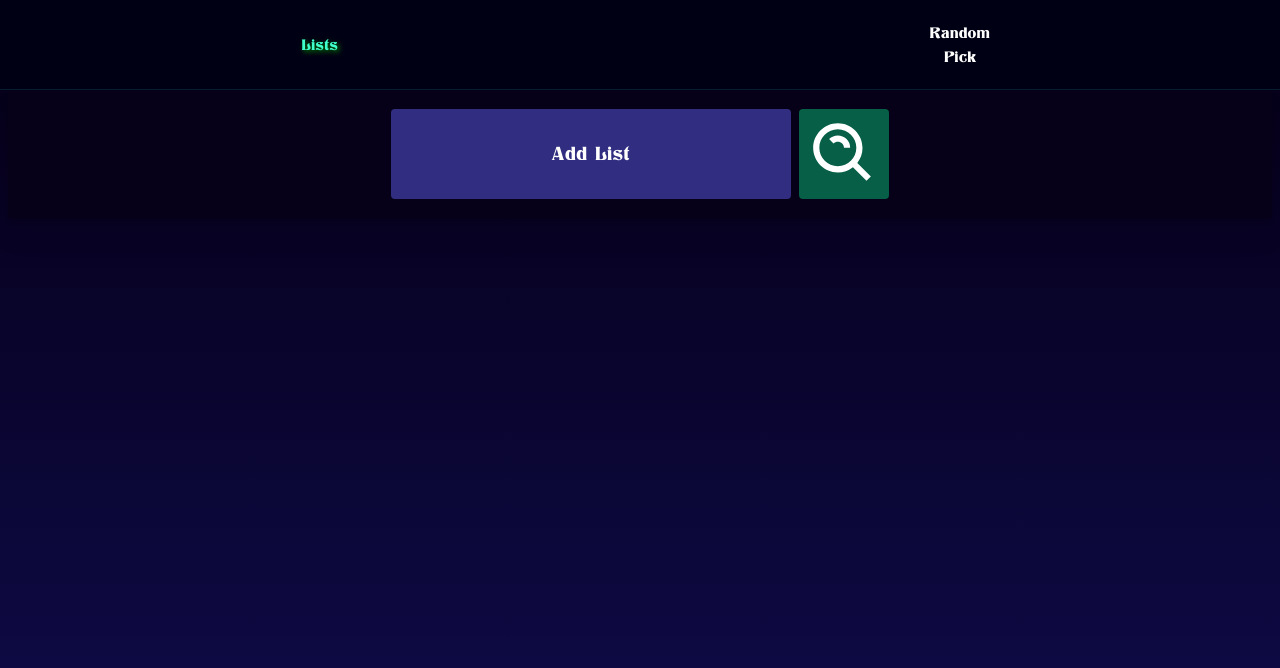
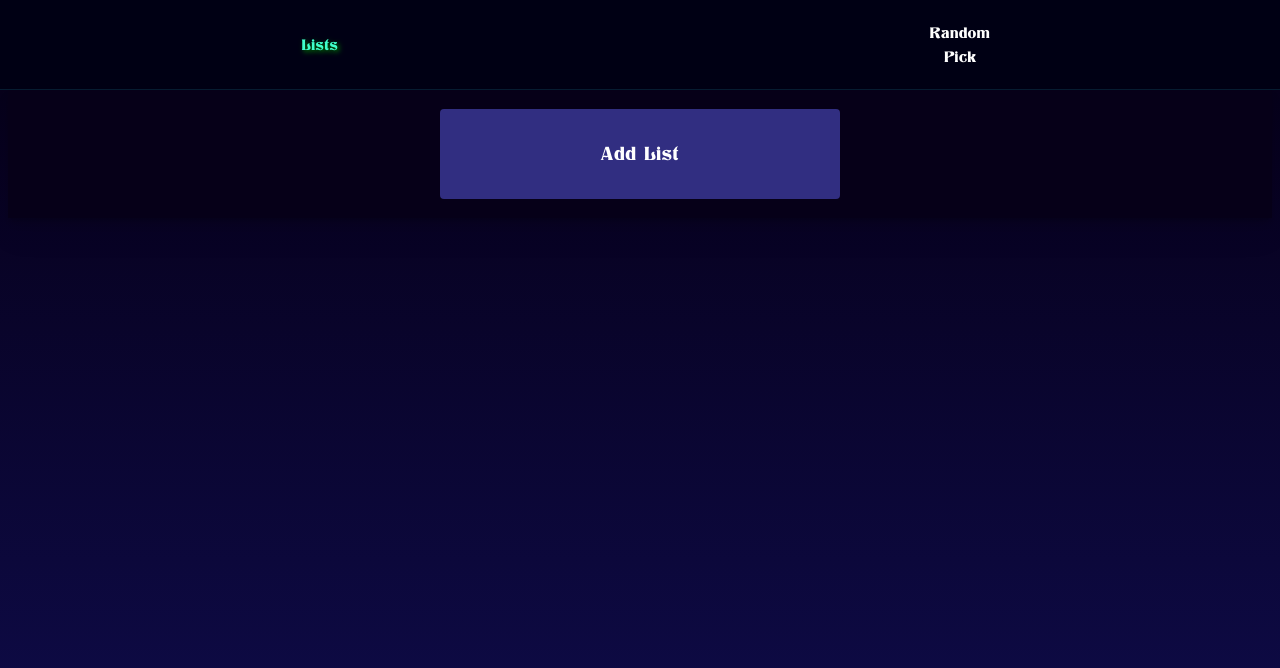
Before and after one commit to Sandoramix/whoisnext, a Next.js app: page /lists in a window 1280 px wide. Shown: the top 668 px of the page. Built offline with nearby package versions, Linux system fonts and the light colour scheme.

Commit message:
hiding search btn when there's no lists

```diff
--- a/src/pages/lists.tsx
+++ b/src/pages/lists.tsx
@@ -60,7 +60,7 @@ export default function ListsPage() {
 						Add List
 					</button>
 
-					<div ref={outerInputCnt} id='searchCnt' className='flex items-center justify-center transition-all duration-300 max-h-90px'>
+					<div ref={outerInputCnt} id='searchCnt' className={`${lists.size === 0 ? `hidden` : `flex`} items-center justify-center transition-all duration-300 max-h-90px`}>
 
 						<div ref={searchInputCnt} id='searchCnt_inputCnt' className='flex items-center w-0 overflow-hidden h-unknown max-h-90px'>
 							<input
```
